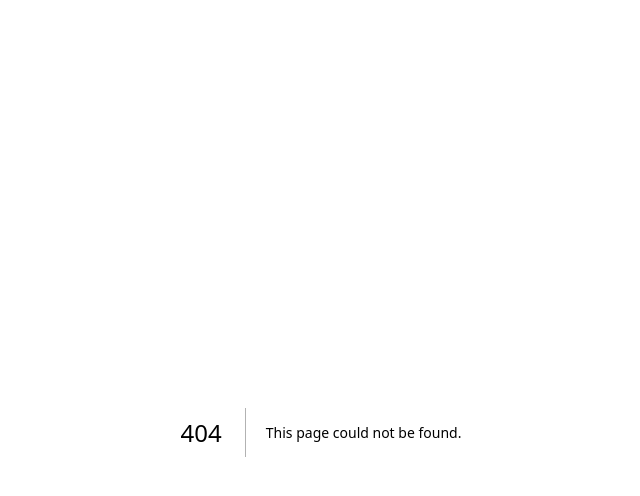
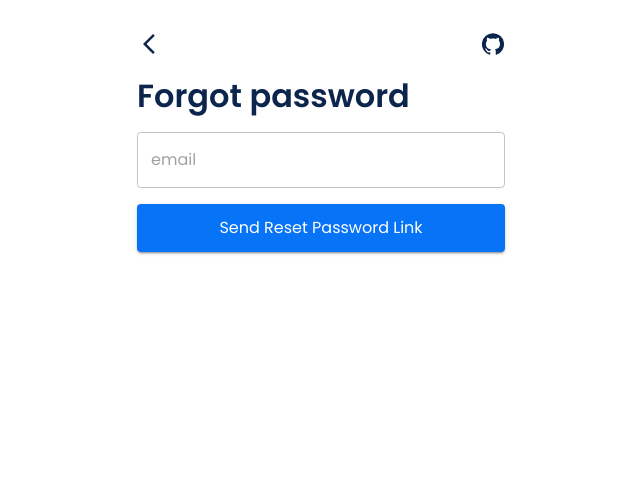
Before and after one commit to Dannyisadog/nextjs-authentication-template, a Next.js app: page /forgotPassword in a window 1280 px wide. Before the commit this address had no page. Shown: the top 496 px of the page, without its empty margins (319-959 px from the left). Built offline with nearby package versions, Linux system fonts and the light colour scheme.

Commit message:
feat(page): add forgot password page

```diff
--- /dev/null
+++ b/src/app/forgotPassword/page.tsx
@@ -0,0 +1,11 @@
+import SendForgotPasswordLinkForm from "components/client/SendForgotPasswordLinkForm";
+import Title from "components/client/Title";
+
+export default async function Signin() {
+  return (
+    <>
+      <Title text="Forgot password" hasGoBack />
+      <SendForgotPasswordLinkForm />
+    </>
+  );
+}
--- /dev/null
+++ b/src/components/client/SendForgotPasswordLinkForm.tsx
@@ -0,0 +1,65 @@
+"use client";
+
+import { Alert, Stack, Typography } from "@mui/material";
+import TextField from "./TextField";
+import { useState } from "react";
+import Button from "./Button";
+
+export default function SendForgotPasswordLinkForm() {
+  const [email, setEmail] = useState("");
+  const [loading, setLoading] = useState(false);
+  const [success, setSuccess] = useState(false);
+  const [error, setError] = useState("");
+
+  return (
+    <form
+      onSubmit={async (e) => {
+        e.preventDefault();
+
+        if (!email) {
+          setError("email is required");
+          return;
+        }
+
+        setLoading(true);
+
+        const response = await fetch("/api/users/sendResetPasswordEmail", {
+          method: "POST",
+          headers: {
+            "Content-Type": "application/json",
+          },
+          body: JSON.stringify({ email }),
+        });
+
+        if (response.ok) {
+          setError("");
+          setLoading(false);
+          setEmail("");
+          setSuccess(true);
+        } else {
+          const data = await response.json();
+          setError(data.message);
+          setLoading(false);
+        }
+      }}
+    >
+      <Stack spacing={2}>
+        {error && <Alert severity="error">{error}</Alert>}
+        {success && <Alert severity="success">Email sent</Alert>}
+        <TextField
+          fullWidth
+          value={email}
+          type="email"
+          name="email"
+          placeholder="email"
+          onChange={(e) => {
+            setEmail(e.target.value);
+          }}
+        />
+        <Button isLoading={loading} fullWidth type="submit" variant="contained">
+          <Typography>Send Reset Password Link</Typography>
+        </Button>
+      </Stack>
+    </form>
+  );
+}
```
